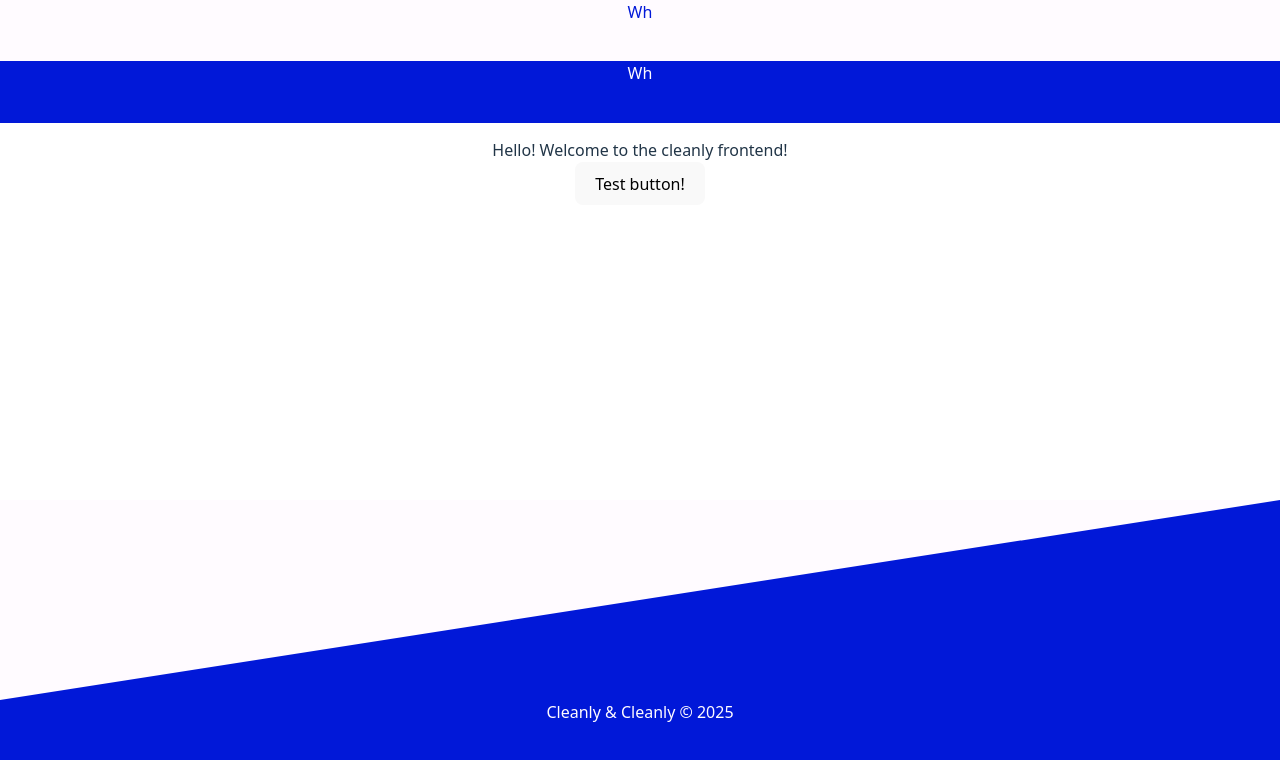
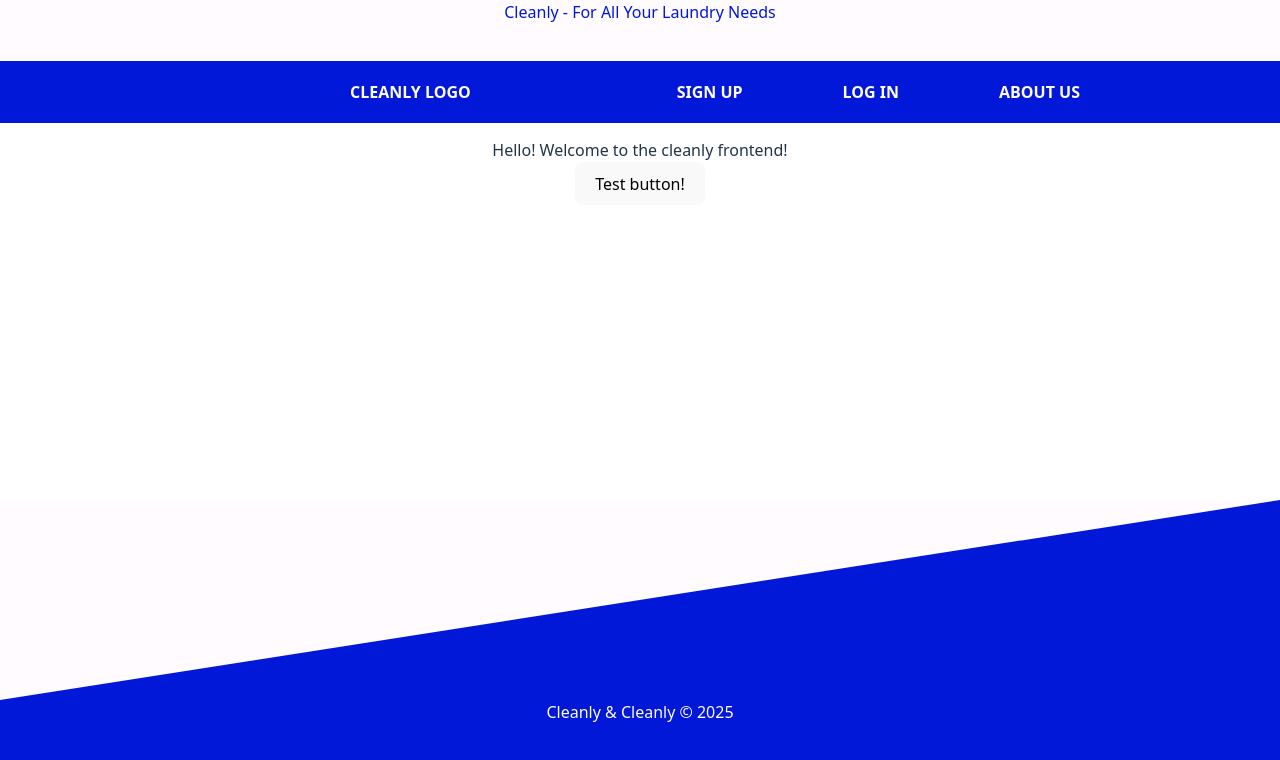
Before and after one commit to Alif-11/cleanly-client, a React (Vite) app: page / in a window 1280 px wide. Shown: the top 760 px of the page. Built offline with nearby package versions, Linux system fonts and the light colour scheme; no server answers.

Commit message:
Began positioning the elements of the Blue Navbar

```diff
--- a/src/App.css
+++ b/src/App.css
@@ -58,6 +58,31 @@
   color: #FFFBFF;
   height: 62px;
   margin-bottom: 15px;
+  display: flex;
+  justify-content: space-between;
+  align-items: center;
+}
+
+/* CSS to handle the positioning of the container holding
+   all elements of the left side of the blue navbar. */
+#blue-navbar-left {
+  margin-left: 350px;
+  font-weight: 650;
+}
+
+/* CSS to handle the positioning of the container holding
+   all elements of the right side of the blue navbar. */
+#blue-navbar-right {
+  margin-right: 100px;
+  display: flex;
+  justify-content: space-between;
+  font-weight: 650;
+}
+
+/* CSS to handle the styling of the individual items*/
+.blue-navbar-right-subitem {
+  margin-right: 100px;
+
 }
 
 /* CSS to make the bottom banner a blue trapezoid. */
--- a/src/App.jsx
+++ b/src/App.jsx
@@ -11,10 +11,17 @@ function App() {
   return (
     <>
       {/* persistent-navbar-top is the white navbar at the top of the screen. */}
-      <div id="persistent-navbar-top">Wh</div>
+      <div id="persistent-navbar-top">Cleanly - For All Your Laundry Needs</div>
       {/* persistent-navbar-bottom is the blue navbar right below persistent-navbar-top.
           It contains the buttons for PATRON and RUNNER on the left, and ABOUT US on the right. */}
-      <div id="persistent-navbar-bottom">Wh</div>
+      <div id="persistent-navbar-bottom">
+        <div id="blue-navbar-left">CLEANLY LOGO</div>
+        <div id="blue-navbar-right">
+          <div className="blue-navbar-right-subitem">SIGN UP</div>
+          <div className="blue-navbar-right-subitem">LOG IN</div>
+          <div className="blue-navbar-right-subitem">ABOUT US</div>
+        </div>
+      </div>
       <div>Hello! Welcome to the cleanly frontend!</div>
 
       {/* The space here, between the 'Hello! Welcome to...'
```
